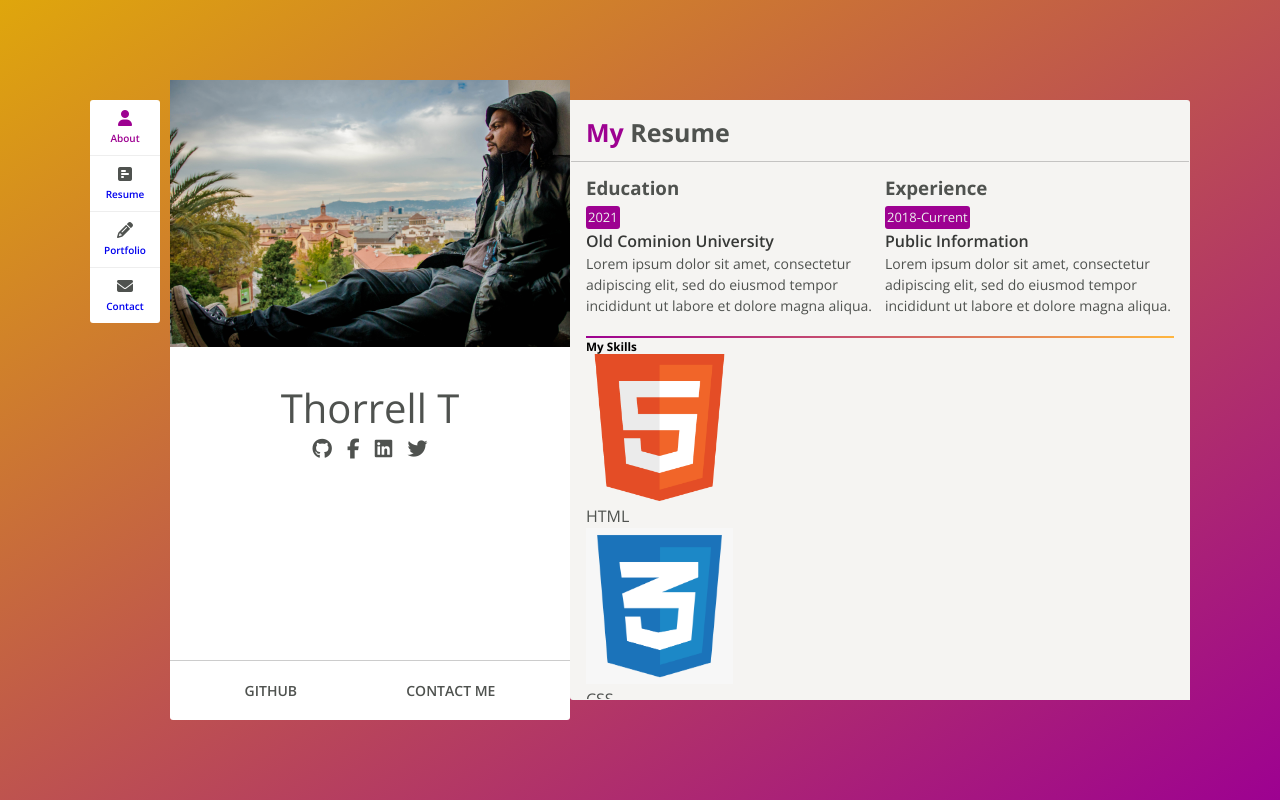
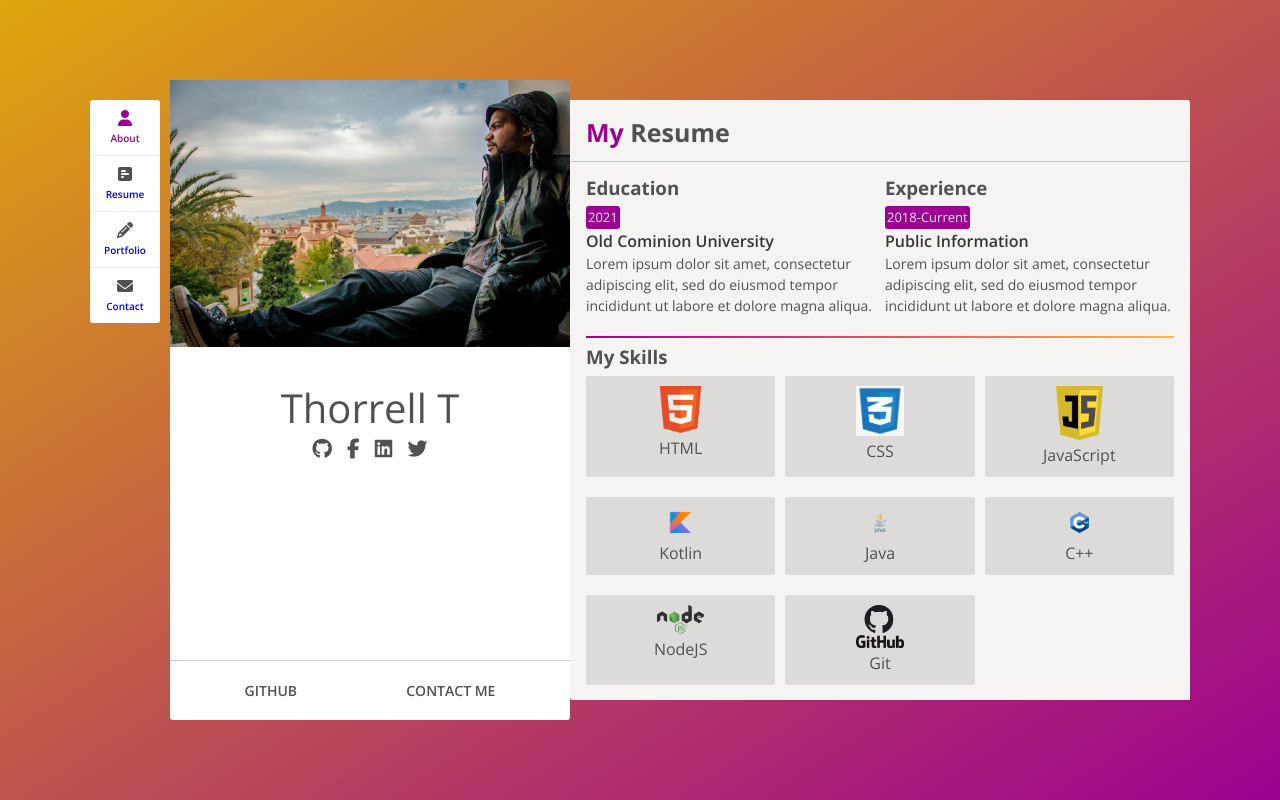
Before and after one commit to thorrellt/practice-portfolio, a plain HTML site: page index.html in a window 1280 px wide. Drawn offline with nearby package versions, Linux system fonts and the light colour scheme.

Commit message:
add styling to resume-my_skills

```diff
--- a/styles.css
+++ b/styles.css
@@ -352,12 +352,12 @@ span.effect {
 
 .resume {
     display: grid;
-    grid-template-columns: repeat(auto-fit, minmax(0rem, 1fr));
+    grid-template-columns: repeat(auto-fit, minmax(20rem, 1fr));
     row-gap: 4rem;
     column-gap: 1rem;
 }
 
-.resume .title {
+.resume .title, .my-skills .title {
     font-size: 1.6rem;
     font-weight: 400;
     line-height: 2;
@@ -391,3 +391,23 @@ span.effect {
 }
 
 /* SKILL SECTION */
+.skills {
+    display: grid;
+    grid-template-columns: repeat(auto-fit, minmax(15rem, 1fr));
+    row-gap: 2rem;
+    column-gap: 1rem;
+}
+
+.skill {
+    padding: 1rem 0;
+    background-color: rgba(0,0,0,.1);
+    text-align: center;
+    border-radius: 2px;
+    transform: translateY(0);
+    transition: all .3s;
+}
+
+.skill:hover {
+    transform: translateY(-5px);
+    background-color: rgba(0,0,0,.2);
+}
```
